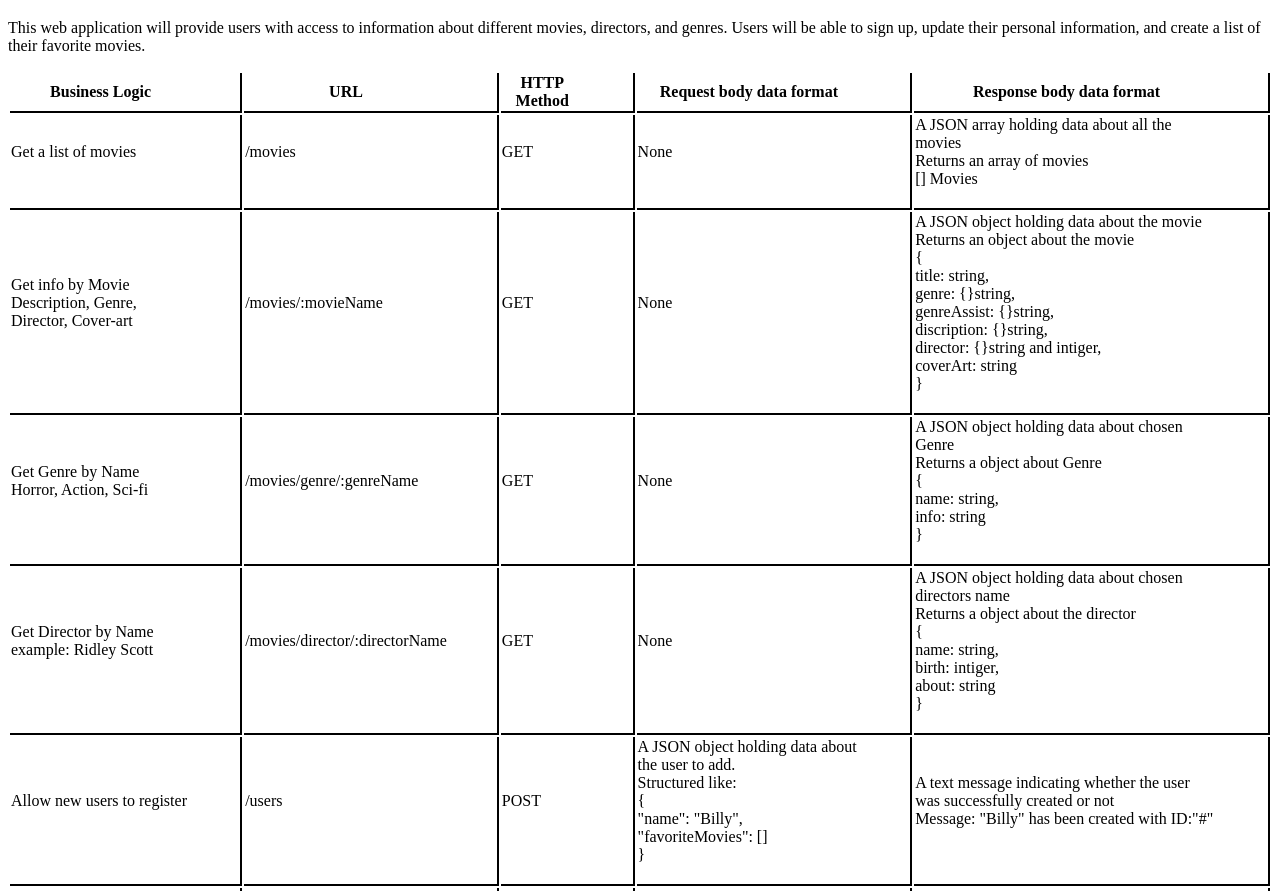
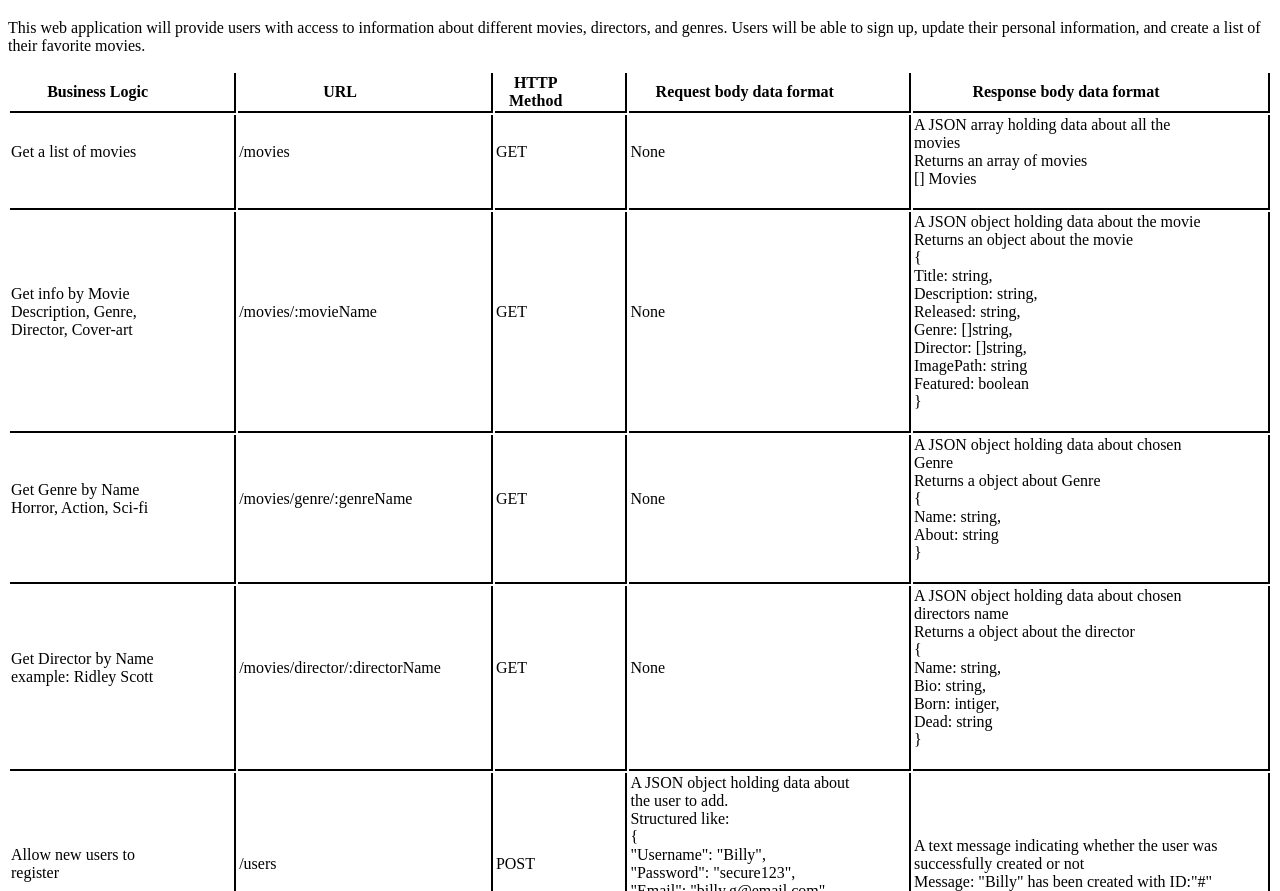
Before and after one commit to vppelli/movie_api, a website: page public/documentation.html in a window 1280 px wide. Shown: the part 61-952 px from the top of the page. Drawn offline with Linux system fonts and the light colour scheme.

Commit message:
Updated index.js and documentation.html
Fixed miss-spelled descriptions
Updated the documentation Endpoints and Info

```diff
--- a/index.js
+++ b/index.js
@@ -147,7 +147,7 @@ let topMovies = [
         },
         discription: {
             released: 'June 16, 2006',
-            about: 'Sean Boswell (Lucas Black) always feels like an outsider, but he defines himself through his victories as a street racer. His hobby makes him unpopular with the authorities, so he goes to live with his father in Japan. Once there and even more alienated, he learns about an exciting, but dangerous, new style of the sport. The stakes are high when Sean takes on the local champion and falls for the man\'s girlfriend.#'
+            about: 'Sean Boswell (Lucas Black) always feels like an outsider, but he defines himself through his victories as a street racer. His hobby makes him unpopular with the authorities, so he goes to live with his father in Japan. Once there and even more alienated, he learns about an exciting, but dangerous, new style of the sport. The stakes are high when Sean takes on the local champion and falls for the man\'s girlfriend.'
         },
         director: {
             name: 'Justin Lin',
@@ -188,7 +188,7 @@ let topMovies = [
             info: 'Adventure fiction is a type of fiction that usually presents danger, or gives the reader a sense of excitement.'
         },
         discription: {
-            released: 'February 12, 2016#',
+            released: 'February 12, 2016',
             about: 'Wade Wilson (Ryan Reynolds) is a former Special Forces operative who now works as a mercenary. His world comes crashing down when evil scientist Ajax (Ed Skrein) tortures, disfigures and transforms him into Deadpool. The rogue experiment leaves Deadpool with accelerated healing powers and a twisted sense of humor. With help from mutant allies Colossus and Negasonic Teenage Warhead (Brianna Hildebrand), Deadpool uses his new skills to hunt down the man who nearly destroyed his life.'
         },
         director: {
--- a/public/documentation.html
+++ b/public/documentation.html
@@ -48,7 +48,7 @@
                     <td>None</td>
                     <td>A JSON object holding data about the movie<br>
                         Returns an object about the movie<br>
-                        {<br>title: string, <br>genre: {}string, <br>genreAssist: {}string, <br>discription: {}string, <br>director: {}string and intiger, <br>coverArt: string<br>}
+                        {<br>Title: string, <br>Description: string, <br>Released: string, <br>Genre: []string, <br>Director: []string, <br>ImagePath: string<br>Featured: boolean<br>}
                     </td>
                 </tr>
                 <tr>
@@ -58,7 +58,7 @@
                     <td>None</td>
                     <td>A JSON object holding data about chosen Genre<br>
                         Returns a object about Genre<br>
-                        {<br>name: string, <br>info: string<br>}
+                        {<br>Name: string, <br>About: string<br>}
                     </td>
                 </tr>
                 <tr>
@@ -68,7 +68,7 @@
                     <td>None</td>
                     <td>A JSON object holding data about chosen directors name<br>
                         Returns a object about the director<br>
-                        {<br>name: string, <br>birth: intiger, <br>about: string<br>}
+                        {<br>Name: string,<br>Bio: string,<br>Born: intiger,<br>Dead: string<br>}
                     </td>
                 </tr>
                 <tr>
@@ -76,7 +76,7 @@
                     <td>/users</td>
                     <td>POST</td>
                     <td>A JSON object holding data about the user to add.<br>Structured like:<br>
-                        {<br>"name": "Billy",<br>"favoriteMovies": []<br>}
+                        {<br>"Username": "Billy",<br>"Password": "secure123",<br>"Email": "billy.g@email.com",<br>"favoriteMovies": [],<br>"Birthday": "YYYY-MM-DD"<br>}
                     </td>
                     <td>A text message indicating whether the user was successfully created or not<br>
                         Message: "Billy" has been created with ID:"#"
@@ -101,7 +101,7 @@
                     </td>
                     <td>A JSON object holding data about user<br>
                         Returns an object about the user<br>
-                        {<br>name: string,<br>favoriteMovies: []Movie,<br>id: integer<br>}
+                        {<br>"Username": "Billy",<br>"Password": "secure123",<br>"Email": "billy.g@email.com",<br>"favoriteMovies": [],<br>"Birthday": "YYYY-MM-DD"<br>}
                     </td>
                 </tr>
                 <tr>
@@ -109,10 +109,10 @@
                     <td>/users/:id</td>
                     <td>PUT</td>
                     <td>A JSON object holding data about the user update.<br>Structured like:<br>
-                        {<br>"name": "Billy G"<br>}
+                        {<br>"Username": "Billy G",<br>}
                     </td>
                     <td>A JSON object holding data about updated user:<br>
-                        {<br>"name": "Billy G",<br>"favoriteMovies": []<br>"id": "#"<br>}
+                        {<br>"Username": "Billy G",<br>"Password": "secure123",<br>"Email": "billy.g@email.com",<br>"favoriteMovies": [],<br>"Birthday": "YYYY-MM-DD"<br>}
                     </td>
                 </tr>
                 <tr>
```
